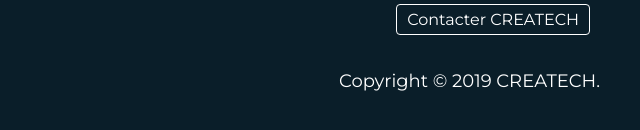
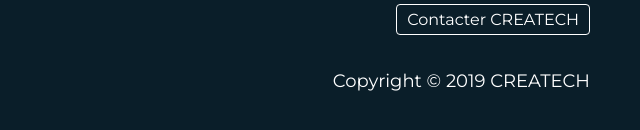
Before and after one commit to MateoDDB/athalaia-website, a plain HTML site: page index.html in a window 1280 px wide. Shown: the part 3222-3352 px from the top of the page, 640-1280 px from the left. Drawn offline with Linux system fonts and the light colour scheme.

Commit message:
max-width supprimer

```diff
--- a/index.html
+++ b/index.html
@@ -127,7 +127,7 @@
       </div>
     </div>
     <div class="copyright">
-      Copyright © 2019 CREATECH.
+      Copyright © 2019 CREATECH
     </div>
   </div>
 </body>
--- a/styles.css
+++ b/styles.css
@@ -6,7 +6,6 @@
 body {
   background-size: cover;
   background-position: top;
-  max-width: 1665px;
 }
 
 .wrapper {
@@ -292,7 +291,7 @@ body {
   color:white;
   font-size: 18px;
   margin-bottom: 50px;
-  margin-left: 20px;
+  margin-right: 10px;
 }
 
 .footer-copyright a {
```
